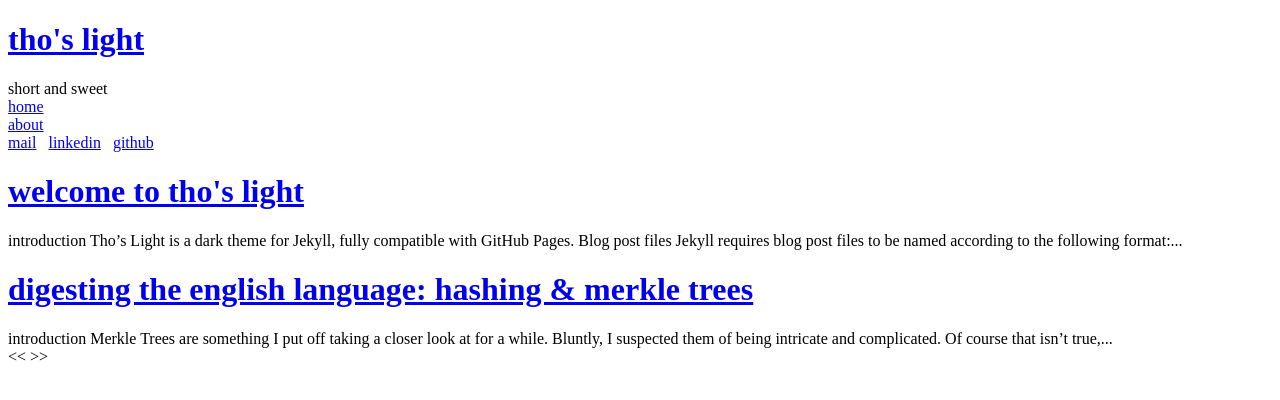
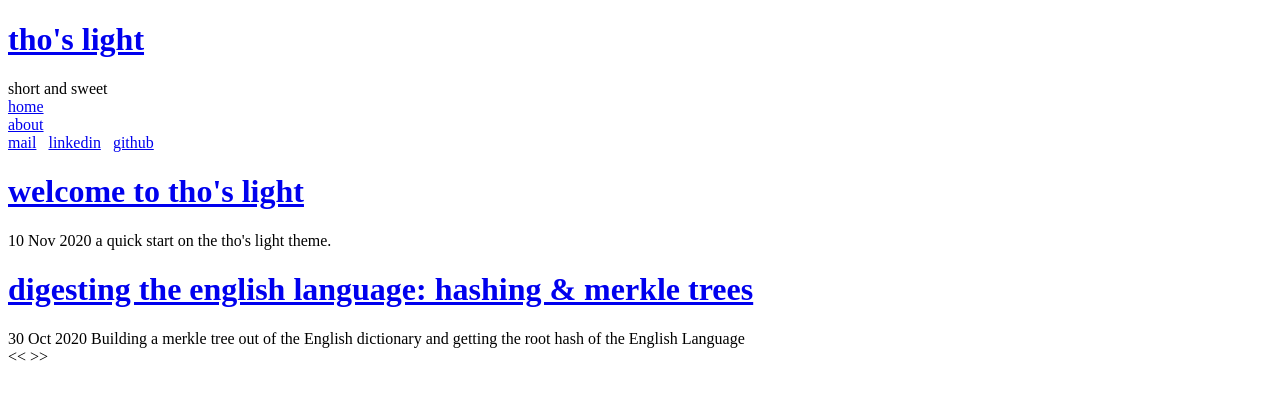
Before and after one commit to chris-j-akers/thos-light-jekyll-theme, a Jekyll site: the page built from index.html, in a window 1280 px wide. Shown: the top 400 px of the page. Built offline with Jekyll 4.4.1, drawn with Linux system fonts in a browser that asks for light colours; the list of posts is cut into pages by our own code.

Commit message:
Various small fixes and style changes

```diff
--- a/_posts/2020-11-10-welcome-to-thos-light.md
+++ b/_posts/2020-11-10-welcome-to-thos-light.md
@@ -2,6 +2,7 @@
 layout: post
 title:  "welcome to tho's light"
 date:   2020-11-10 20:25:53 +0000
+description: a quick start on the tho's light theme.
 ---
 ## introduction
 
--- a/index.html
+++ b/index.html
@@ -10,7 +10,8 @@ title: home
                     {{ post.title }}
                 </h1>
             </a>
-            {{ post.content | strip_html | truncatewords: 30 }}
+            <span class="pagination-panel-item-date">{{ post.date | date_to_string }}</span>
+            {{ post.description | strip_html }}
 
         </div>
     {% endfor %}
```
Also changed, not shown: site-assets/css/thos-light.css (+11 -17 lines).
